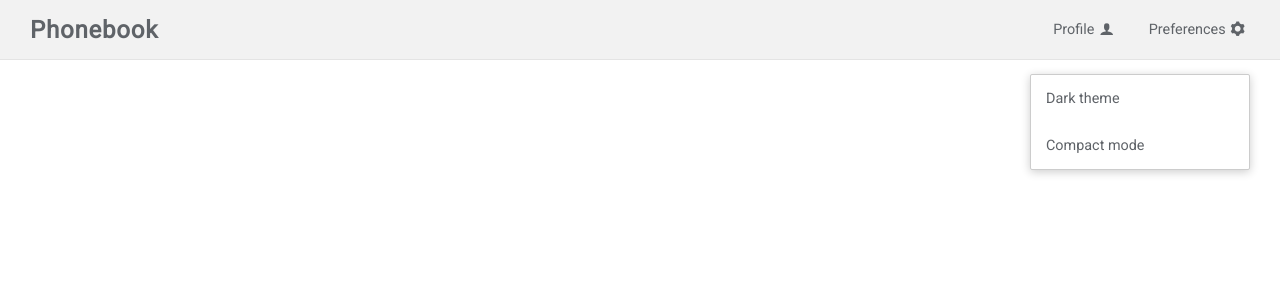
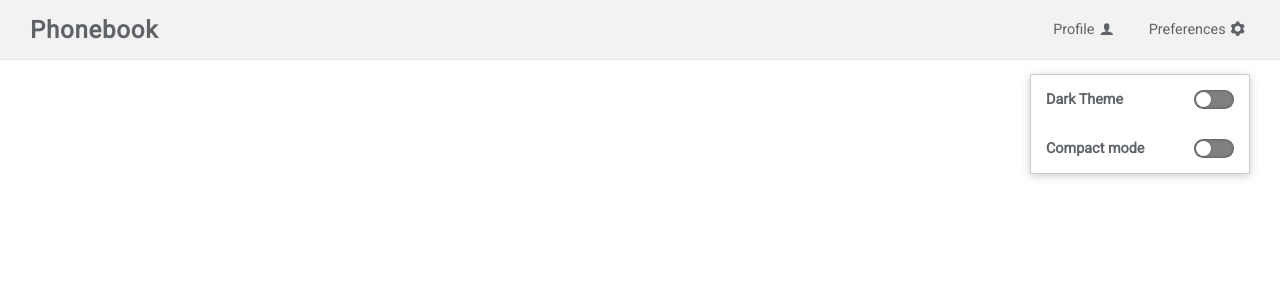
Before and after one commit to Zhirayr-DA/phone-book, a React (Create React App) app: page / in a window 1280 px wide. Both pictures are taken after a click on the link "Preferences". Shown: the top 300 px of the page. Built offline with nearby package versions, Linux system fonts and the light colour scheme.

Commit message:
Tubler implemented, Preferences UI

```diff
--- a/src/components/menu/styles/Menu.scss
+++ b/src/components/menu/styles/Menu.scss
@@ -7,4 +7,8 @@
   position: relative;
   padding-top: $vertical-spacing-default ;
   padding-bottom: $vertical-spacing-default ;
+  > div {
+    margin: (-$vertical-spacing-default) (-$horizontal-spacing-default);
+    padding: $vertical-spacing-default $horizontal-spacing-default
+  }
 }
--- /dev/null
+++ b/src/components/switch/Switch.jsx
@@ -0,0 +1,46 @@
+/* eslint-disable jsx-a11y/label-has-associated-control */
+
+import React, { useState } from 'react';
+import PropTypes from 'prop-types';
+import './styles/Switch.scss';
+
+function Switch({ label, disabled }) {
+  const [switchState, changeSwitchState] = useState(false);
+
+  return (
+    <div
+      role="switch"
+      aria-checked
+      tabIndex={0}
+      className="switch-container"
+      onKeyDown={(e) => (+e.which === 13 ? changeSwitchState(!switchState) : null)}
+      onClick={() => changeSwitchState(!switchState)}
+    >
+
+      {label ? <span>{label}</span> : null}
+      <input
+        className="switch-checkbox"
+        id="switch"
+        type="checkbox"
+        checked={switchState}
+        readOnly
+      />
+      <label
+        className="switch-label"
+        htmlFor="switch"
+      >
+        <span className="switch-button" />
+      </label>
+    </div>
+  );
+}
+
+Switch.propTypes = {
+  label: PropTypes.string,
+};
+
+Switch.defaultProps = {
+  label: null,
+};
+
+export default Switch;
--- /dev/null
+++ b/src/components/switch/styles/Switch.scss
@@ -0,0 +1,53 @@
+@import '../../../styles/variables';
+.switch-container {
+  display: flex;
+  justify-content: space-between;
+  align-items: center;
+  outline: none;
+  &:focus {
+    background-color: $button-color-hover;
+  }
+}
+.switch-checkbox {
+  height: 0;
+  width: 0;
+  visibility: hidden;
+}
+
+.switch-label {
+  display: flex;
+  align-items: center;
+  justify-content: space-between;
+  cursor: pointer;
+  width: 40px;
+  height: 19px;
+  background: gray;
+  border-radius: 100px;
+  position: relative;
+  transition: background-color .2s;
+  box-shadow: 0 0 2px 1px inset rgba(25, 25 ,25, .30);
+
+  .switch-button {
+    content: '';
+    position: absolute;
+    top: 2px;
+    left: 2px;
+    width: 15px;
+    height: 15px;
+    border-radius: 15px;
+    transition: 0.2s;
+    background: #fff;
+    box-shadow: 0 0 2px 0 rgba(10, 10, 10, .29);
+  }
+}
+.switch-checkbox:checked + .switch-label {
+  color: red;
+  background-color: springgreen;
+  .switch-button {
+    left: calc(100% - 2px);
+    transform: translateX(-100%);
+  }
+}
+.switch-container:active .switch-button {
+  width: 20px;
+}
--- a/src/components/window/styles/window.scss
+++ b/src/components/window/styles/window.scss
@@ -7,5 +7,8 @@
   position: absolute;
   box-shadow: 0 2px 10px rgba(0,0,0,.2);
   padding: $horizontal-spacing-default;
+  &:focus {
+    width: 500px;
+  }
 
 }
--- a/src/scenes/header/components/headerItem/HeaderItem.jsx
+++ b/src/scenes/header/components/headerItem/HeaderItem.jsx
@@ -1,5 +1,6 @@
 import React, { useState } from 'react';
 import PropTypes from 'prop-types';
+import Window from '../../../../components/window/Window';
 
 
 function HeaderItem({
@@ -11,14 +12,19 @@ function HeaderItem({
       href={url}
       className="button header-item"
       onClick={(e) => {
-        e.preventDefault();
-        changeActiveState(!activeState);
+        changeActiveState(true);
       }}
-      // onBlur={() => changeActiveState(false)}
     >
       {title}
       <i className={`icon icon-${iconName}`} />
-      {activeState ? menu : null}
+      {
+        activeState ? (
+          <Window className="dropdown" tabIndex={0} onBlur={() => changeActiveState(false)}>
+            {menu}
+          </Window>
+        )
+          : null
+      }
     </a>
   );
 }
@@ -26,7 +32,7 @@ HeaderItem.propTypes = {
   url: PropTypes.string.isRequired,
   title: PropTypes.string.isRequired,
   iconName: PropTypes.string.isRequired,
-  menu: PropTypes.node,
+  menu: PropTypes.element,
 };
 HeaderItem.defaultProps = {
   menu: null,
--- a/src/scenes/header/header.jsx
+++ b/src/scenes/header/header.jsx
@@ -1,8 +1,8 @@
 import React from 'react';
 import HeaderItem from './components/headerItem/HeaderItem';
-import Window from '../../components/window/Window';
 import Menu, { MenuItem } from '../../components/menu/Menu';
 import './styles/header.scss';
+import Switch from '../../components/switch/Switch';
 
 function Header() {
   return (
@@ -17,12 +17,10 @@ function Header() {
           title="Preferences"
           iconName="cog"
           menu={(
-            <Window className="dropdown">
-              <Menu>
-                <MenuItem button><p>Dark theme</p></MenuItem>
-                <MenuItem button><p>Compact mode</p></MenuItem>
-              </Menu>
-            </Window>
+            <Menu>
+              <MenuItem button><Switch label="Dark Theme" /></MenuItem>
+              <MenuItem button><Switch label="Compact mode" /></MenuItem>
+            </Menu>
           )}
         />
       </nav>
--- a/src/styles/_reset.scss
+++ b/src/styles/_reset.scss
@@ -16,6 +16,6 @@ a {
 * {
   box-sizing: border-box;
 }
-h1 {
+h1,h2,h3,h4,h5,h6 {
   margin: 0;
 }
```
